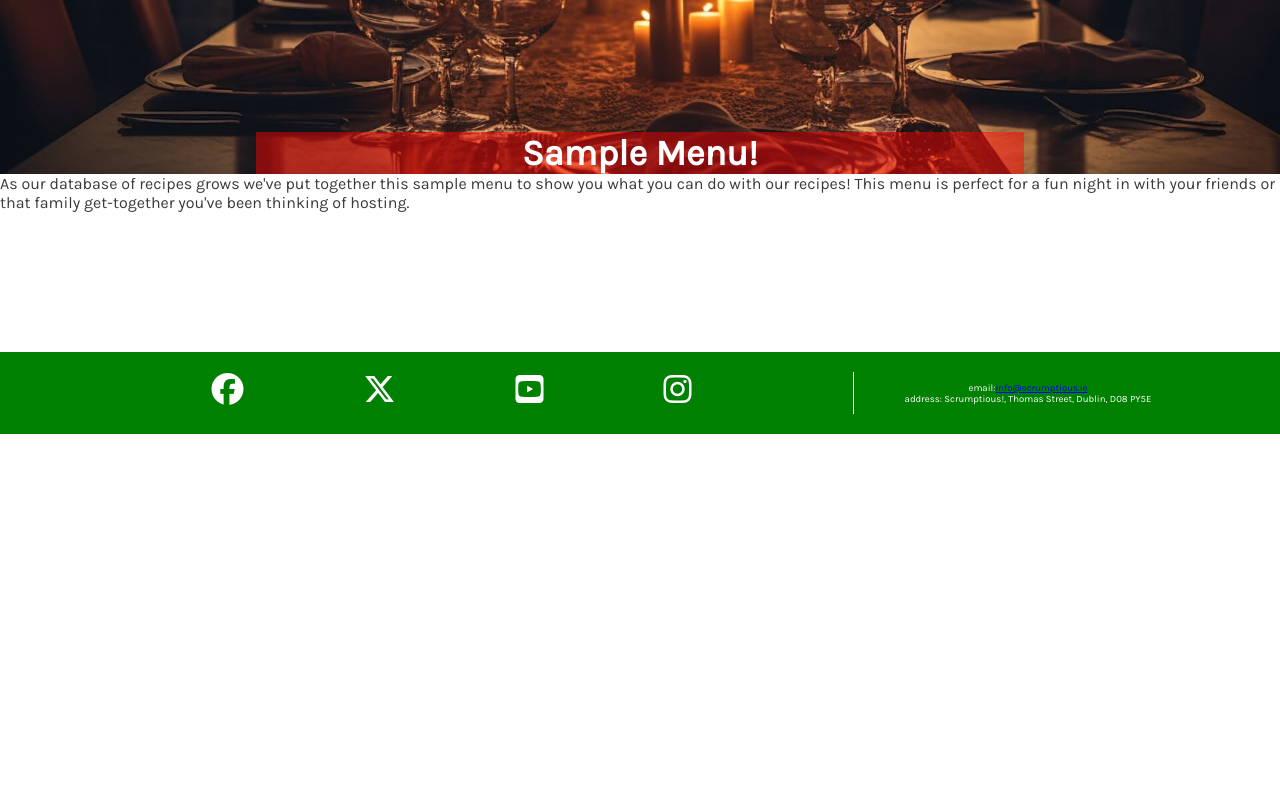
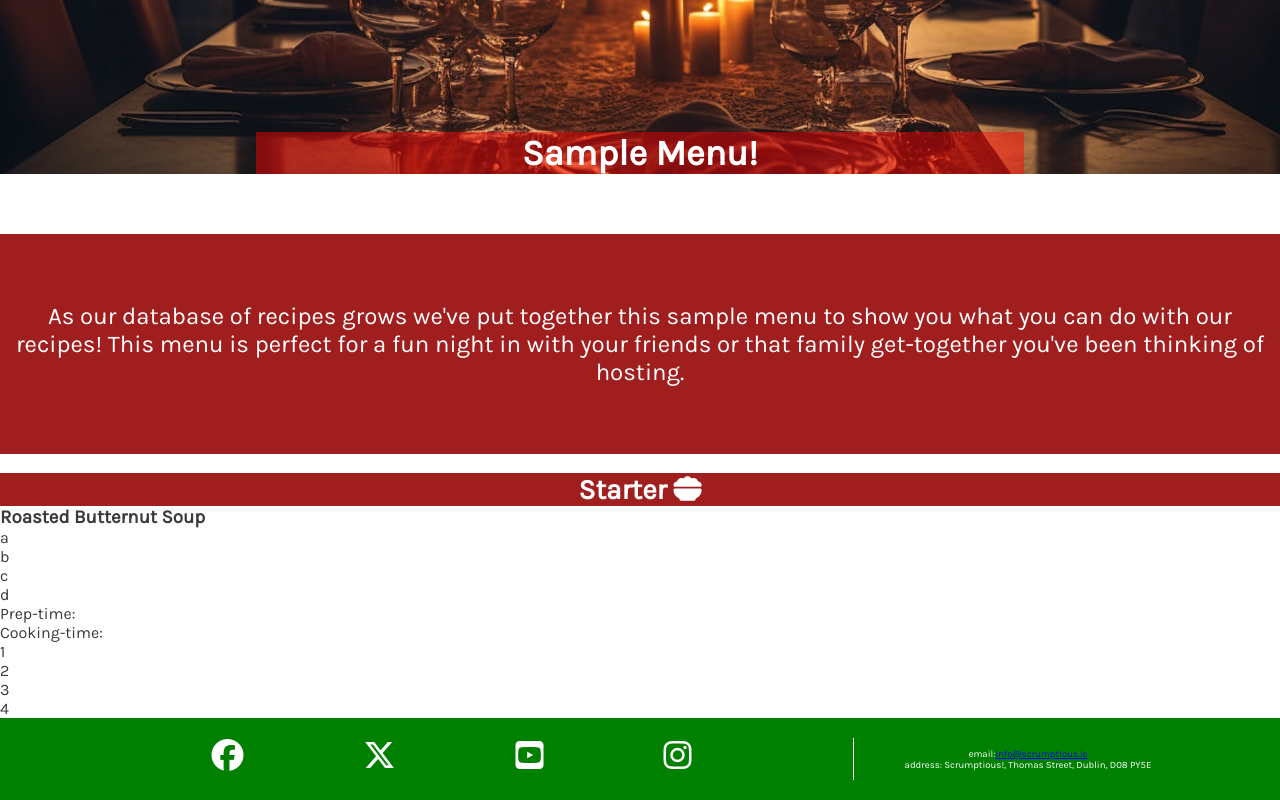
Before and after one commit to SnappyJumper/Scrumptious, a plain HTML site: page our-recipes.html in a window 1280 px wide. Shown: the part 366-1166 px from the top of the page. Before the commit the page ends 800 px from the top, so only its background shows below. Drawn offline with Linux system fonts and the light colour scheme; a web font is replaced by a local one.

Commit message:
finished general layout for recipe boxes and began styling the courese banners and the page description

```diff
--- a/assets/css/style.css
+++ b/assets/css/style.css
@@ -191,6 +191,13 @@ main {
     right:20%;
 }
 
+.course {
+    background-color: rgb(160, 30, 30);
+    color:#FFFFFF;
+    text-align:center;
+    font-size:150%;
+}
+
 /*Footer*/
 footer {
     background-color: green;
--- a/our-recipes.html
+++ b/our-recipes.html
@@ -45,12 +45,48 @@
             </div>
         </section>
         <section>
-            <div>
+            <div class="banners">
                 <h2 class="hidden-heading">Where're the recipes?</h2>
                 <p>As our database of recipes grows we've put together this sample menu to show you what you can do with
                     our recipes! This menu is perfect for a fun night in with your friends or that family get-together
                     you've been thinking of hosting.</p>
             </div>
+            <br>
+        </section>
+        <section id="content">
+            <div class="course">
+                <h3>Starter <i class="fa-solid fa-bowl-food"></i></h3>
+            </div>
+            <div class="recipe">
+                <h3>Roasted Butternut Soup</h3>
+                <div class="list-and-cooking">
+                    <ul>
+                        <li>a</li>
+                        <li>b</li>
+                        <li>c</li>
+                        <li>d</li>
+                    </ul>
+                    <div class="cooking-info">
+                        <p>Prep-time:</p>
+                        <p>Cooking-time:</p>
+                    </div>
+                </div>
+                <div class="instructions">
+                    <ol>
+                        <li>1</li>
+                        <li>2</li>
+                        <li>3</li>
+                        <li>4</li>
+                    </ol>
+                </div>
+            </div>
+            <div id="soup-img"></div>
+        </section>
+        <section id="main">
+
+        </section>
+        <section id="desert">
+
         </section>
     </main>
     <footer>
```
